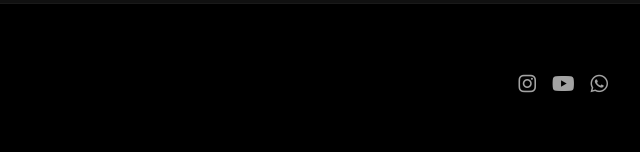
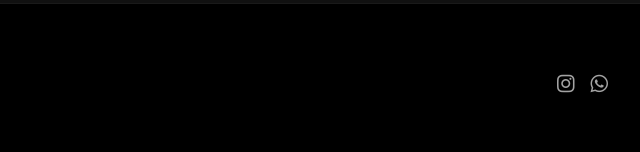
Before and after one commit to kadurm/qg-pmmg, a plain HTML site: page index.html in a window 1280 px wide. Shown: the part 3578-3730 px from the top of the page, 640-1280 px from the left. Drawn offline with nearby package versions, Linux system fonts and the light colour scheme.

Commit message:
fix: remove YouTube icon from footer

```diff
--- a/index.html
+++ b/index.html
@@ -352,7 +352,6 @@
 
             <div class="flex space-x-4">
                 <a href="#" class="text-brand-silver hover:text-white transition"><i class="fa-brands fa-instagram text-xl"></i></a>
-                <a href="#" class="text-brand-silver hover:text-white transition"><i class="fa-brands fa-youtube text-xl"></i></a>
                 <a href="#" class="text-brand-silver hover:text-white transition"><i class="fa-brands fa-whatsapp text-xl"></i></a>
             </div>
         </div>
```
Also changed, not shown: landing_page_qg_pmmg.html (+0 -1 lines).
